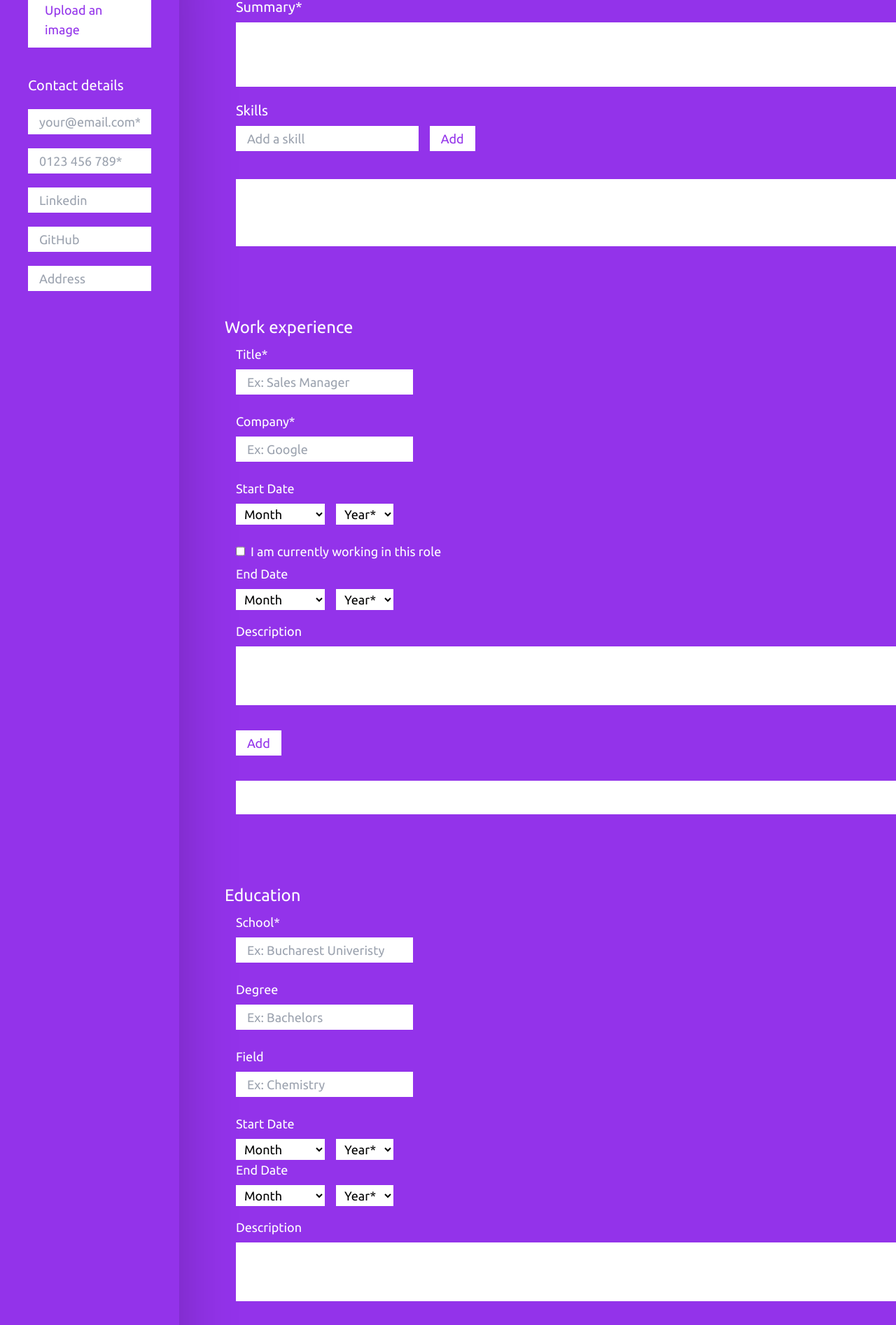
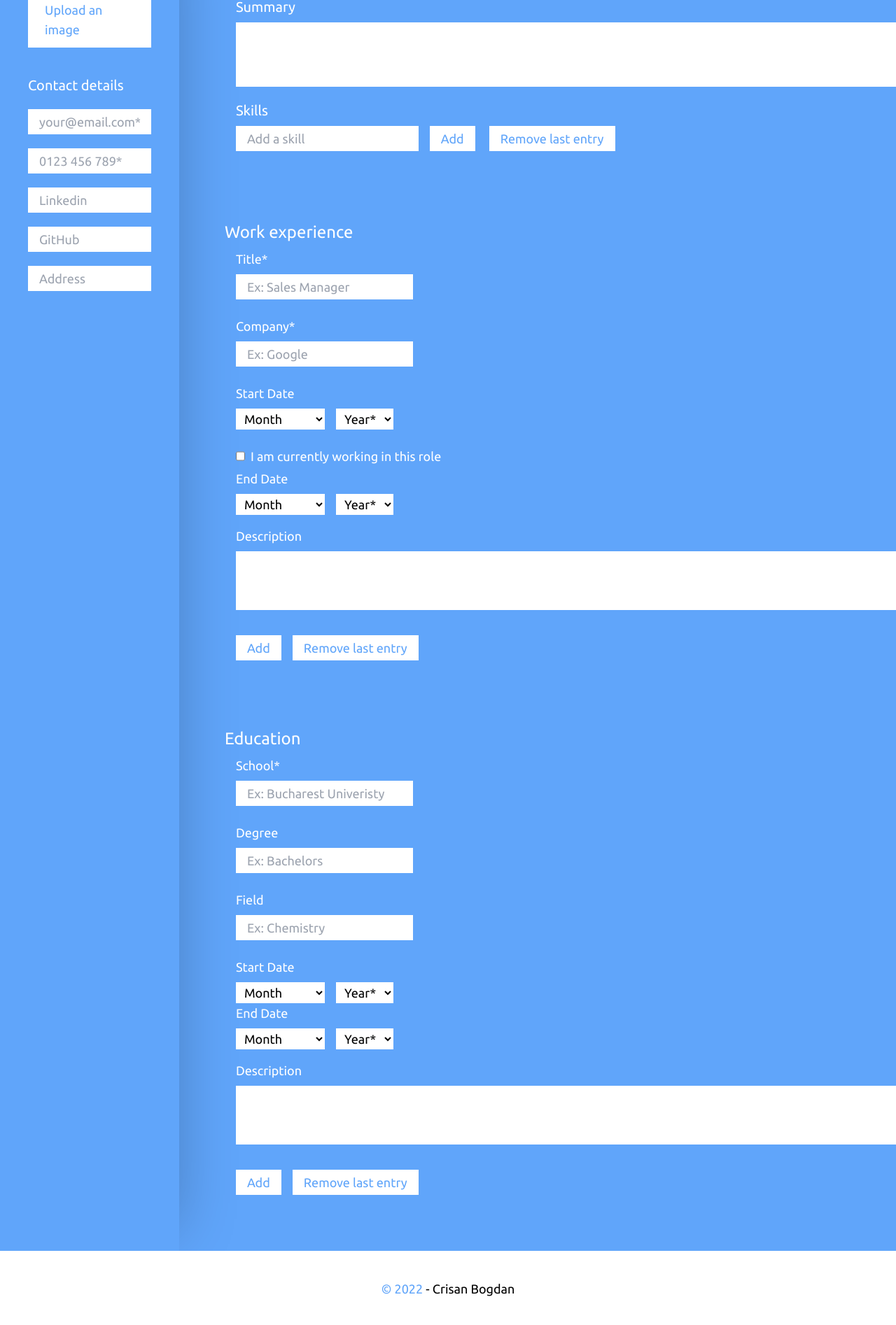
Before and after one commit to crsnbogdan/cv-generator-application, a React (Create React App) app: page / in a window 1280 px wide. Shown: the part 232-2126 px from the top of the page at 70% size. Built offline with nearby package versions, Linux system fonts and the light colour scheme.

Commit message:
deploy final version of the project that allows the CV to be printed/downloaded; fix bug that left 'the currently working in this role' checkbox checked even after form submission; add delete buttons for the last input field for skills, work experience and education; update project README.md file

```diff
--- a/package.json
+++ b/package.json
@@ -8,6 +8,8 @@
     "@testing-library/react": "^13.3.0",
     "@testing-library/user-event": "^13.5.0",
     "gh-pages": "^4.0.0",
+    "html2canvas": "^1.4.1",
+    "jspdf": "^2.5.1",
     "react": "^18.2.0",
     "react-dom": "^18.2.0",
     "react-scripts": "^5.0.1",
--- a/src/App.js
+++ b/src/App.js
@@ -6,7 +6,6 @@ import Main from "./Components/App/Main/Main";
 import Nav from "./Components/App/Nav/Nav";
 import Sidebar from "./Components/App/Sidebar/Sidebar";
 import RApp from "./Components/RenderedApp/RApp";
-
 class App extends Component {
   constructor(props) {
     super(props);
@@ -90,6 +89,7 @@ class App extends Component {
     this.onCompanyDescriptionInput = this.onCompanyDescriptionInput.bind(this);
     this.switchMode = this.switchMode.bind(this);
   }
+
   // nav methods
   switchMode = (e) =>
     e.target.checked
@@ -139,7 +139,7 @@ class App extends Component {
         topRow: this.state.sidebar.topRow,
         bottomRow: {
           email: this.state.sidebar.bottomRow.email,
-          phoneNumber: e.target.value,
+          phoneNumber: e.target.value.replace(/\D/g, ""),
           linkedin: this.state.sidebar.bottomRow.linkedin,
           github: this.state.sidebar.bottomRow.github,
           address: this.state.sidebar.bottomRow.address,
@@ -205,7 +205,7 @@ class App extends Component {
       },
     });
   };
-  onSkillInput = (e) =>
+  onSkillInput = (e) => {
     this.setState({
       sidebar: this.state.sidebar,
       main: {
@@ -221,6 +221,7 @@ class App extends Component {
         bottomform: this.state.main.bottomform,
       },
     });
+  };
 
   // main middle form methods
   onTitleInput = (e) =>
@@ -588,6 +589,7 @@ class App extends Component {
   // submit methods
   onSubmitToSkillsList = (e) => {
     e.preventDefault();
+    if (this.state.main.topform.skill.skillname.length === 0) return;
     if (this.state.main.topform.skills.length >= 8) return;
     this.setState({
       sidebar: this.state.sidebar,
@@ -656,6 +658,104 @@ class App extends Component {
               year: "",
             },
             enddate: {
+              ongoing: false,
+              month: "",
+              year: "",
+            },
+            description: "",
+            key: uniqid(),
+          },
+        },
+        bottomform: this.state.main.bottomform,
+      },
+    });
+  };
+
+  printDocument = () => {
+    let target = document.getElementById("rendered--cv");
+    let printTargetContent = target.innerHTML;
+    let originalContent = document.body.innerHTML;
+    document.body.innerHTML = printTargetContent;
+    window.print();
+    document.body.innerHTML = originalContent;
+    window.location.reload();
+  };
+
+  // remove input methods
+  removeLastSkillInput = () => {
+    this.setState({
+      sidebar: this.state.sidebar,
+      main: {
+        topform: {
+          skills: this.state.main.topform.skills.splice(-1),
+          skill: {
+            skillname: "",
+            key: uniqid(),
+          },
+          summary: this.state.main.topform.summary,
+        },
+        middleform: this.state.main.middleform,
+        bottomform: this.state.main.bottomform,
+      },
+    });
+    this.setState({
+      sidebar: this.state.sidebar,
+      main: {
+        topform: {
+          skills: this.state.main.topform.skills,
+          skill: {
+            skillname: "",
+            key: uniqid(),
+          },
+          summary: this.state.main.topform.summary,
+        },
+        middleform: this.state.main.middleform,
+        bottomform: this.state.main.bottomform,
+      },
+    });
+    console.log(this.state);
+  };
+  removeLastJobInput = (e) => {
+    e.preventDefault();
+    this.setState({
+      sidebar: this.state.sidebar,
+      main: {
+        topform: this.state.main.topform,
+        middleform: {
+          jobs: this.state.main.middleform.jobs.splice(-1),
+          job: {
+            title: "",
+            company: "",
+            startdate: {
+              month: "",
+              year: "",
+            },
+            enddate: {
+              ongoing: true,
+              month: "",
+              year: "",
+            },
+            description: "",
+            key: uniqid(),
+          },
+        },
+        bottomform: this.state.main.bottomform,
+      },
+    });
+    this.setState({
+      sidebar: this.state.sidebar,
+      main: {
+        topform: this.state.main.topform,
+        middleform: {
+          jobs: this.state.main.middleform.jobs,
+          job: {
+            title: "",
+            company: "",
+            startdate: {
+              month: "",
+              year: "",
+            },
+            enddate: {
               ongoing: true,
               month: "",
               year: "",
@@ -668,6 +768,61 @@ class App extends Component {
       },
     });
   };
+  removeLastEducationInput = (e) => {
+    e.preventDefault();
+    this.setState({
+      sidebar: this.state.sidebar,
+      main: {
+        topform: this.state.main.topform,
+        middleform: this.state.main.middleform,
+
+        bottomform: {
+          educationArr: this.state.main.bottomform.educationArr.splice(-1),
+          education: {
+            school: "",
+            degree: "",
+            field: "",
+            startdate: {
+              month: "",
+              year: "",
+            },
+            enddate: {
+              month: "",
+              year: "",
+            },
+            description: "",
+            key: uniqid(),
+          },
+        },
+      },
+    });
+    this.setState({
+      sidebar: this.state.sidebar,
+      main: {
+        topform: this.state.main.topform,
+        middleform: this.state.main.middleform,
+
+        bottomform: {
+          educationArr: this.state.main.bottomform.educationArr,
+          education: {
+            school: "",
+            degree: "",
+            field: "",
+            startdate: {
+              month: "",
+              year: "",
+            },
+            enddate: {
+              month: "",
+              year: "",
+            },
+            description: "",
+            key: uniqid(),
+          },
+        },
+      },
+    });
+  };
 
   render() {
     return (
@@ -677,7 +832,7 @@ class App extends Component {
         ) : null}
 
         <Nav mode={this.state.mode} switchMode={this.switchMode} />
-        <div className="main w-full bg-purple-600 flex">
+        <div className="main w-full bg-blue-400 flex">
           <Sidebar
             {...this.state.sidebar}
             onNameInputUpdate={this.onNameInputUpdate}
@@ -713,13 +868,15 @@ class App extends Component {
             onEndEducationMonthInput={this.onEndEducationMonthInput}
             onEndEducationYearInput={this.onEndEducationYearInput}
             onEducationDescriptionInput={this.onEducationDescriptionInput}
+            removeLastSkill={this.removeLastSkillInput}
+            removeLastEducationInput={this.removeLastEducationInput}
+            removeLastJobInput={this.removeLastJobInput}
           />
         </div>
-        <Footer />
+        <Footer generatePDFFunc={this.printDocument} mode={this.state.mode} />
       </div>
     );
   }
-  e;
 }
 
 export default App;
--- a/src/Components/App/Footer/Footer.js
+++ b/src/Components/App/Footer/Footer.js
@@ -6,19 +6,23 @@ class Footer extends Component {
   state = {};
   render() {
     return (
-      <div className="footer flex align-center justify-center p-10">
+      <footer className="footer flex align-center justify-center p-10">
         <div className="inline-flex flex-col">
+          {this.props.mode === "previewing" ? (
+            <button
+              id="footer-downloadbtn"
+              className=" bg-blue-400 text-white px-6 py-3 text-lg rounded-lg mb-6"
+              onClick={this.props.generatePDFFunc}
+            >
+              Print CV
+            </button>
+          ) : null}
           <p className="footer--text text-lg">
-            <span className="text-purple-600">
-              © {new Date().getFullYear()}
-            </span>{" "}
+            <span className="text-blue-400">© {new Date().getFullYear()}</span>{" "}
             - Crisan Bogdan
           </p>
-          <button className="footer-downloadbtn bg-purple-600 text-white px-6 py-3 text-lg rounded-lg mt-2">
-            Download PDF
-          </button>
         </div>
-      </div>
+      </footer>
     );
   }
 }
--- a/src/Components/App/Main/Main.css
+++ b/src/Components/App/Main/Main.css
@@ -22,6 +22,7 @@ textarea:focus {
 }
 .blurred {
   filter: blur(10px);
+  min-height: 150vh;
 }
 .main {
   overflow: hidden;
--- a/src/Components/App/Main/Main.js
+++ b/src/Components/App/Main/Main.js
@@ -3,7 +3,16 @@ import "./Main.css";
 class Main extends Component {
   constructor(props) {
     super(props);
+    this.state = {
+      jobOngoingCheckbox: false,
+    };
   }
+  switchJobOngoingCheckboxToTrue = () => {
+    this.setState({ jobOngoingCheckbox: true });
+  };
+  switchJobOngoingCheckboxToFalse = () => {
+    this.setState({ jobOngoingCheckbox: false });
+  };
   render() {
     let main = (
       <>
@@ -14,12 +23,11 @@ class Main extends Component {
                 About you
               </h3>
               <p className="formrow--title bordbot--none mb-2 ml-4 text-white text-xl">
-                Summary*
+                Summary
               </p>
               <textarea
                 rows="3"
                 cols="115"
-                required
                 className="user--summary resize-none bg-white p-1  px-4 text-lg mb-5 mx-4"
                 onInput={this.props.onSummaryInput}
                 maxLength="280"
@@ -39,11 +47,18 @@ class Main extends Component {
                 />
                 <button
                   type="submit"
-                  className="bg-white text-purple-600 px-4 py-1 text-lg "
+                  className="bg-white text-blue-400 px-4 py-1 text-lg "
                 >
                   Add
                 </button>
+                <button
+                  onClick={this.props.removeLastSkill}
+                  className="bg-white text-blue-400 px-4 py-1 text-lg ml-5"
+                >
+                  Remove last entry
+                </button>
               </div>
+              {this.props.topform.skills.length >= 1 ? (
                 <div className="skillsform--userinput flex min-h-fit mb-5 mx-4 mt-5  bg-white p-12">
                   <ul className="userinput--list grid pr-3 mx-4">
                     {this.props.topform.skills.map((skill) => (
@@ -53,6 +68,7 @@ class Main extends Component {
                     ))}
                   </ul>
                 </div>
+              ) : null}
             </div>
           </form>
         </div>
@@ -152,6 +168,12 @@ class Main extends Component {
                       id="job--noenddate"
                       className="bg-white  p-2 text-lg mr-2"
                       onChange={this.props.onJobOngoingCheckboxInput}
+                      onClick={
+                        this.state.jobOngoingCheckbox === true
+                          ? this.switchJobOngoingCheckboxToFalse
+                          : this.switchJobOngoingCheckboxToTrue
+                      }
+                      checked={this.state.jobOngoingCheckbox}
                     />
                     <label
                       htmlFor="job--noenddate"
@@ -229,18 +251,24 @@ class Main extends Component {
                     cols="115"
                     className="job--description resize-none bg-white   px-4 text-lg mb-5 mt-2"
                     maxLength="280"
-                    minLength="20"
                     onChange={this.props.onCompanyDescriptionInput}
                   />
                 </div>
                 <button
                   type="submit"
-                  className="bg-white text-purple-600 py-1 px-4 ml-4 text-lg  mb-4"
-                  on
+                  className="bg-white text-blue-400 py-1 px-4 ml-4 text-lg  mb-4"
+                  onClick={this.switchJobOngoingCheckboxToFalse}
                 >
                   Add
                 </button>
+                <button
+                  className="bg-white text-blue-400 py-1 px-4 ml-4 text-lg  mb-4"
+                  onClick={this.props.removeLastJobInput}
+                >
+                  Remove last entry
+                </button>
               </div>
+              {this.props.middleform.jobs.length >= 1 ? (
                 <div className="jobform--userinput flex  flex-col mb-5 mx-4 mt-5  bg-white pt-12 px-12 ">
                   {this.props.middleform.jobs.map((job) => (
                     <div
@@ -267,6 +295,7 @@ class Main extends Component {
                     </div>
                   ))}
                 </div>
+              ) : null}
             </div>
           </form>
         </div>
@@ -450,19 +479,25 @@ class Main extends Component {
                     cols="115"
                     className="education--description resize-none bg-white   px-4 text-lg mb-5 mt-2"
                     maxLength="280"
-                    minLength="20"
                     onChange={this.props.onEducationDescriptionInput}
                     value={this.props.bottomform.education.description}
                   />
                 </div>
                 <button
                   type="submit"
-                  className="bg-white text-purple-600 py-1 px-4 ml-4 text-lg  mb-4"
-                  on
+                  className="bg-white text-blue-400 py-1 px-4 ml-4 text-lg  mb-4"
                 >
                   Add
                 </button>
+                <button
+                  className="bg-white text-blue-400 py-1 px-4 ml-4 text-lg  mb-4"
+                  onClick={this.props.removeLastEducationInput}
+                >
+                  Remove last entry
+                </button>
               </div>
+
+              {this.props.bottomform.educationArr.length >= 1 ? (
                 <div className="education--userinput flex  flex-col mb-5 mx-4 mt-5  bg-white pt-12 px-12 ">
                   {this.props.bottomform.educationArr.map((education) => (
                     <div
@@ -487,6 +522,7 @@ class Main extends Component {
                     </div>
                   ))}
                 </div>
+              ) : null}
             </div>
           </form>
         </div>
--- a/src/Components/App/Nav/Nav.css
+++ b/src/Components/App/Nav/Nav.css
@@ -29,7 +29,7 @@ label.switchLabel:after {
 }
 
 input:checked:not(#job--noenddate) + label.switchLabel {
-  background: #9333ea;
+  background: rgb(96 165 250);
 }
 
 input:checked:not(#job--noenddate) + label.switchLabel:after {
--- a/src/Components/App/Sidebar/Sidebar.js
+++ b/src/Components/App/Sidebar/Sidebar.js
@@ -25,11 +25,11 @@ class Sidebar extends Component {
                   id="img"
                   onInput={this.props.onImgUpload}
                   style={{ display: "none" }}
-                  accept=".jpg,.jpeg"
+                  accept=".jpg,.jpeg,.png"
                 />
                 <label
                   htmlFor="img"
-                  className="bg-white text-purple-600 px-6 py-3 text-lg w-full hover:cursor-pointer"
+                  className="bg-white text-blue-400 px-6 py-3 text-lg w-full hover:cursor-pointer"
                 >
                   Upload an image
                 </label>
@@ -60,6 +60,7 @@ class Sidebar extends Component {
               className="user--email   p-1   px-4 text-lg mb-5"
               placeholder="your@email.com*"
               minLength={7}
+              pattern=""
               onInput={this.props.onEmailInput}
             />
             <input
@@ -98,13 +99,13 @@ class Sidebar extends Component {
     );
     if (this.props.mode === "editing") {
       return (
-        <div className="main--sidebar w-1/5 p-10 bg-purple-600 relative">
+        <div className="main--sidebar w-1/5 p-10 bg-blue-400 relative">
           {sidebar}
         </div>
       );
     } else {
       return (
-        <div className="main--sidebar blurred w-1/5 p-10 bg-purple-600 relative">
+        <div className="main--sidebar blurred w-1/5 p-10 bg-blue-400 relative">
           {sidebar}
         </div>
       );
```
Also changed, not shown: README.js (deleted, +0 -34 lines), src/Components/App/Nav/Nav.js (+12 -3 lines), src/Components/RenderedApp/RApp.css (+28 -0 lines), src/Components/RenderedApp/RApp.js (+41 -25 lines), 2 other files (tests, documents, lock files or other folders). Lines whose indentation alone changed are shown as unchanged.
